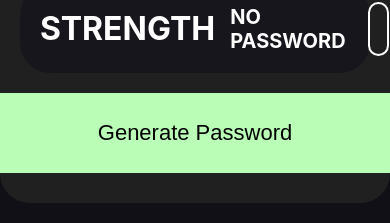
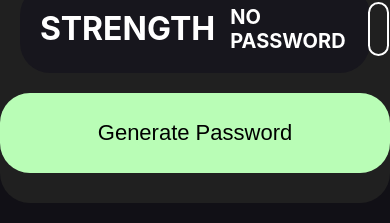
Before and after one commit to Zakariyya98/PasswordGenerator, a React (Create React App) app: page / in a window 390 px wide. Shown: the part 552-775 px from the top of the page. Built offline with nearby package versions, Linux system fonts and the light colour scheme.

Commit message:
GenerateButton.scss: add: updated SCSS to include a max-width and also changed the width to a percentage so its responsive across different devices

```diff
--- a/src/components/GenerateButton/GenerateButton.scss
+++ b/src/components/GenerateButton/GenerateButton.scss
@@ -10,7 +10,8 @@
     font-size: 22px;
     border: none;
     height: 80px;
-    width: 450px;
+    max-width: 450px;
+    width: 100%;
     border-radius: 30px;
     &:hover {
       cursor: pointer;
```
